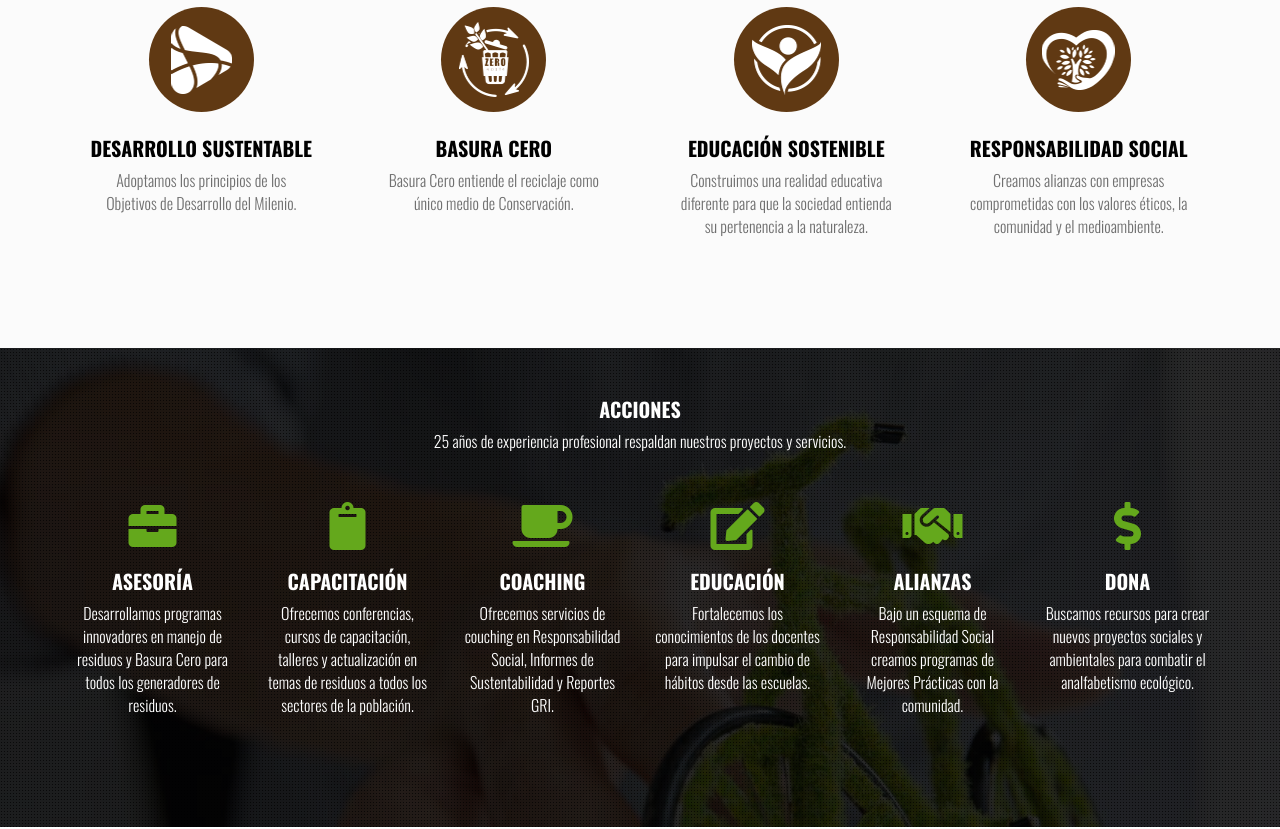
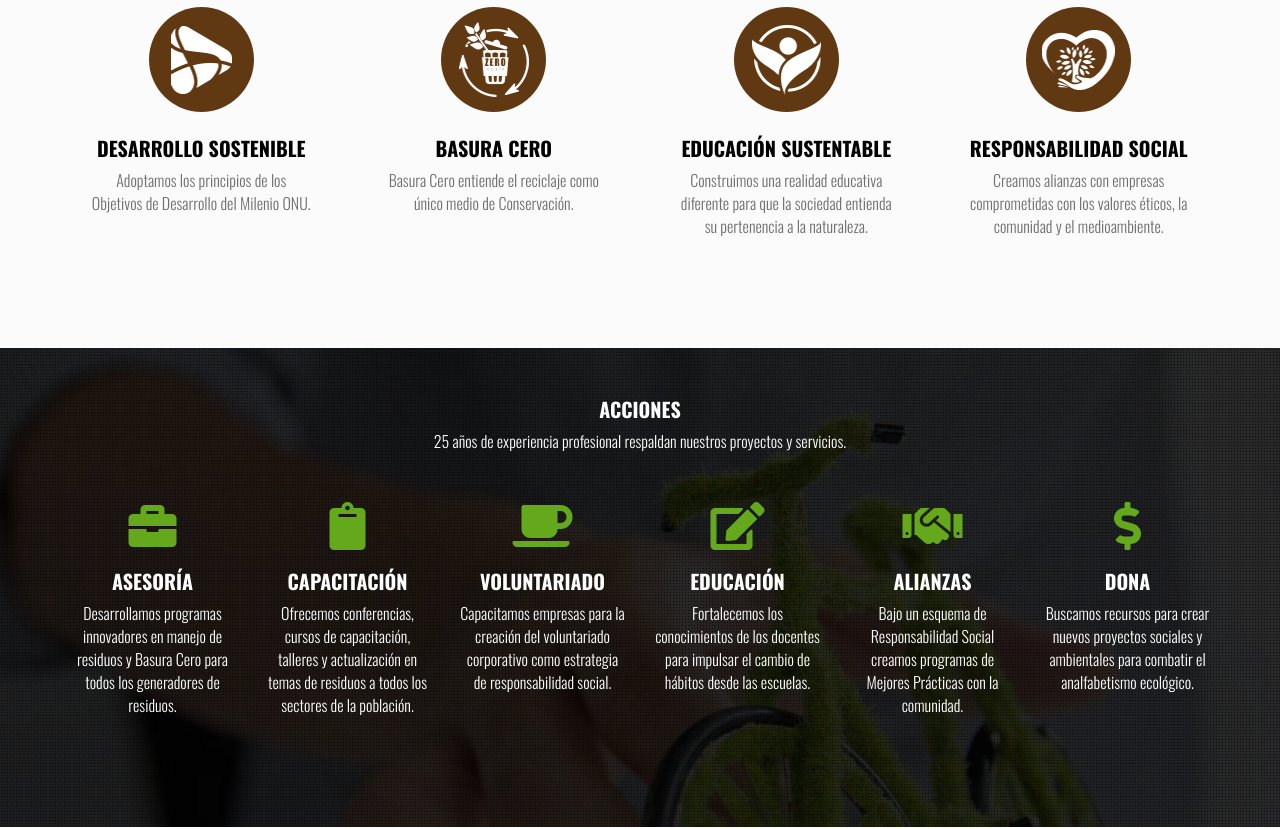
Before and after one commit to mehdiv/oeaac.org, a plain HTML site: page public/index.html in a window 1280 px wide. Shown: the part 1080-1909 px from the top of the page. Drawn offline with nearby package versions, Linux system fonts and the light colour scheme.

Commit message:
Cambios Feb 2019

```diff
--- a/public/index.html
+++ b/public/index.html
@@ -143,8 +143,8 @@
 					<div class="col-sm-3">
 						<div class="service-item fadeInDown">
 							<div class="circle circle-l"><i class="bullet desarrollo-sustentable"></i></div>
-							<h3>DESARROLLO SUSTENTABLE</h3>
-							<p class="font-m">Adoptamos los principios de los Objetivos de Desarrollo del Milenio.</p>
+							<h3>DESARROLLO SOSTENIBLE</h3>
+							<p class="font-m">Adoptamos los principios de los Objetivos de Desarrollo del Milenio ONU.</p>
 						</div>
 					</div>
 					<div class="col-sm-3">
@@ -157,7 +157,7 @@
 					<div class="col-sm-3">
 						<div class="service-item fadeInDown">
 							<div class="circle circle-l"><i class="bullet educacion-sostenible"></i></div>
-							<h3>EDUCACIÓN SOSTENIBLE</h3>
+							<h3>EDUCACIÓN SUSTENTABLE</h3>
 							<p class="font-m">Construimos una realidad educativa diferente para que la sociedad entienda su pertenencia a la naturaleza.</p>
 						</div>
 					</div>
@@ -195,8 +195,8 @@
 							<div class="col-sm-2">
 								<div class="process-item delay2">
 									<i class="fa fa-coffee fa-3x"></i>
-									<h3>COACHING</h3>
-									<p class="font-m">Ofrecemos servicios de couching en Responsabilidad Social, Informes de Sustentabilidad y Reportes GRI.</p>
+									<h3>VOLUNTARIADO</h3>
+									<p class="font-m">Capacitamos empresas para la creación del voluntariado corporativo como estrategia de responsabilidad social.</p>
 								</div>
 							</div>
 							<div class="col-sm-2">
@@ -418,19 +418,19 @@
 							</div>
 							<div class="col-md-3">
 								<div class="number-item">
-									<span class="number count" id="projectCounter" data-count="40" data-duration="2">40</span>
+									<span class="number count" id="projectCounter" data-count="50" data-duration="2">50</span>
 									<span class="text">ESCUELAS PÚBLICAS</span>
 								</div>
 							</div>
 							<div class="col-md-3">
 								<div class="number-item">
-									<span class="number count" id="awardCounter" data-count="10000" data-ration="1.5">10000</span>
+									<span class="number count" id="awardCounter" data-count="15000" data-ration="1.5">15000</span>
 									<span class="text">ALUMNOS</span>
 								</div>
 							</div>
 							<div class="col-md-3">
 								<div class="number-item">
-									<span class="number count" id="coffeeCounter" data-count="10" data-duration="3">10</span>
+									<span class="number count" id="coffeeCounter" data-count="10" data-duration="3">14</span>
 									<span class="text">ONG BENEFICIADAS</span>
 								</div>
 							</div>
```
Also changed, not shown: 1 other file.
